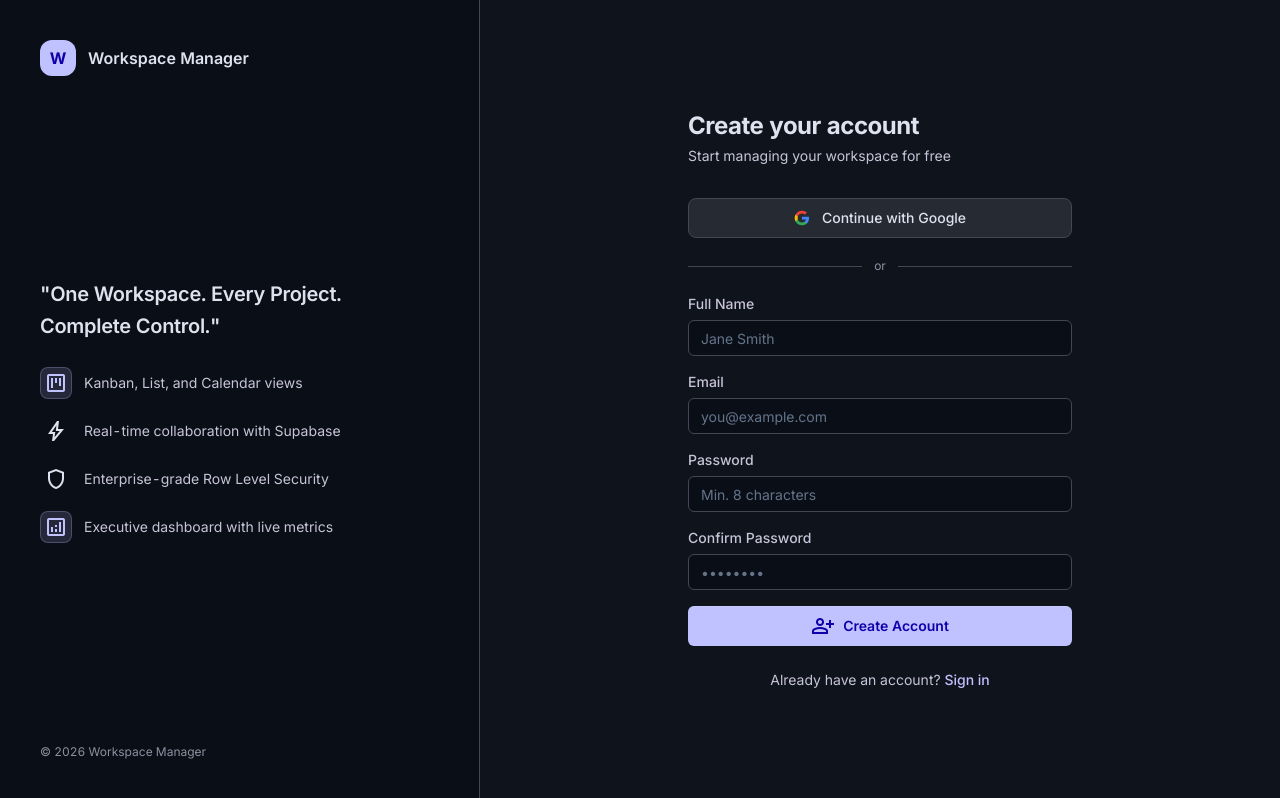
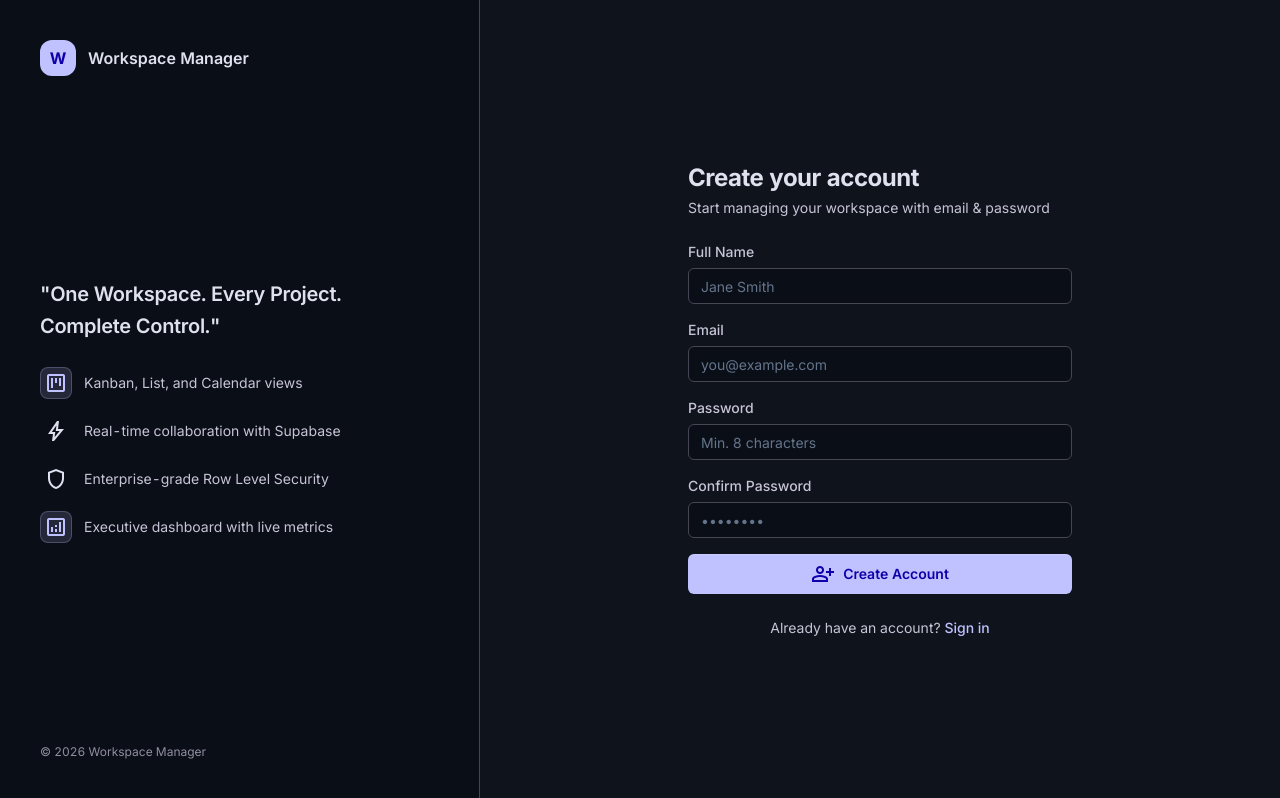
Before and after one commit to wasifalidev/Workspace-Hackathon, a Next.js app: page /register in a window 1280 px wide. Built offline with nearby package versions, Linux system fonts and the light colour scheme.

Commit message:
feat(auth): remove Google OAuth, enforce clean email/password auth and support Vercel callback

```diff
--- a/app/(auth)/login/page.tsx
+++ b/app/(auth)/login/page.tsx
@@ -27,15 +27,6 @@ export default function LoginPage() {
     router.refresh()
   }
 
-  async function handleGoogleLogin() {
-    const supabase = createClient()
-    const { error } = await supabase.auth.signInWithOAuth({
-      provider: 'google',
-      options: { redirectTo: `${window.location.origin}/auth/callback` },
-    })
-    if (error) toast.error('Google sign-in is not configured. Please use email/password.')
-  }
-
   return (
     <div className="w-full max-w-sm">
       {/* Logo mobile */}
@@ -48,34 +39,9 @@ export default function LoginPage() {
       <h1 className="text-2xl font-bold mb-1" style={{ color: "var(--color-on-surface)", letterSpacing: "-0.02em" }}>
         Welcome back
       </h1>
-      <p className="text-sm mb-8" style={{ color: "var(--color-on-surface-variant)" }}>
-        Sign in to your workspace
+      <p className="text-sm mb-6" style={{ color: "var(--color-on-surface-variant)" }}>
+        Sign in with your email and password
       </p>
-
-      {/* Google button */}
-      <button
-        onClick={handleGoogleLogin}
-        className="w-full flex items-center justify-center gap-3 h-10 rounded-lg text-sm font-medium mb-5 transition-colors"
-        style={{ background: "var(--color-surface-container-high)", border: "1px solid var(--color-outline-variant)", color: "var(--color-on-surface)" }}
-        type="button"
-      >
-        <svg className="w-4 h-4" viewBox="0 0 24 24" xmlns="http://www.w3.org/2000/svg">
-          <path fill="#4285F4" d="M22.56 12.25c0-.78-.07-1.53-.2-2.25H12v4.26h5.92c-.26 1.37-1.04 2.53-2.21 3.31v2.77h3.57c2.08-1.92 3.28-4.74 3.28-8.09z"/>
-          <path fill="#34A853" d="M12 23c2.97 0 5.46-.98 7.28-2.66l-3.57-2.77c-.98.66-2.23 1.06-3.71 1.06-2.86 0-5.29-1.93-6.16-4.53H2.18v2.84C3.99 20.53 7.7 23 12 23z"/>
-          <path fill="#FBBC05" d="M5.84 14.09c-.22-.66-.35-1.36-.35-2.09s.13-1.43.35-2.09V7.07H2.18C1.43 8.55 1 10.22 1 12s.43 3.45 1.18 4.93l2.85-2.22.81-.62z"/>
-          <path fill="#EA4335" d="M12 5.38c1.62 0 3.06.56 4.21 1.64l3.15-3.15C17.45 2.09 14.97 1 12 1 7.7 1 3.99 3.47 2.18 7.07l3.66 2.84c.87-2.6 3.3-4.53 6.16-4.53z"/>
-        </svg>
-        Continue with Google
-      </button>
-
-      <div className="relative mb-5">
-        <div className="absolute inset-0 flex items-center">
-          <div className="w-full" style={{ borderTop: "1px solid var(--color-outline-variant)" }}></div>
-        </div>
-        <div className="relative flex justify-center text-xs">
-          <span className="px-3" style={{ background: "var(--color-background)", color: "var(--color-outline)" }}>or</span>
-        </div>
-      </div>
 
       <form onSubmit={handleLogin} className="space-y-4">
         <div>
--- a/app/(auth)/register/page.tsx
+++ b/app/(auth)/register/page.tsx
@@ -43,15 +43,6 @@ export default function RegisterPage() {
     router.push('/login')
   }
 
-  async function handleGoogleLogin() {
-    const supabase = createClient()
-    const { error } = await supabase.auth.signInWithOAuth({
-      provider: 'google',
-      options: { redirectTo: `${window.location.origin}/auth/callback` },
-    })
-    if (error) toast.error('Google sign-in is not configured. Please use email/password.')
-  }
-
   return (
     <div className="w-full max-w-sm">
       <div className="lg:hidden flex items-center gap-2 mb-8">
@@ -62,30 +53,9 @@ export default function RegisterPage() {
       <h1 className="text-2xl font-bold mb-1" style={{ color: "var(--color-on-surface)", letterSpacing: "-0.02em" }}>
         Create your account
       </h1>
-      <p className="text-sm mb-8" style={{ color: "var(--color-on-surface-variant)" }}>
-        Start managing your workspace for free
+      <p className="text-sm mb-6" style={{ color: "var(--color-on-surface-variant)" }}>
+        Start managing your workspace with email &amp; password
       </p>
-
-      <button onClick={handleGoogleLogin} type="button"
-        className="w-full flex items-center justify-center gap-3 h-10 rounded-lg text-sm font-medium mb-5 transition-colors"
-        style={{ background: "var(--color-surface-container-high)", border: "1px solid var(--color-outline-variant)", color: "var(--color-on-surface)" }}>
-        <svg className="w-4 h-4" viewBox="0 0 24 24">
-          <path fill="#4285F4" d="M22.56 12.25c0-.78-.07-1.53-.2-2.25H12v4.26h5.92c-.26 1.37-1.04 2.53-2.21 3.31v2.77h3.57c2.08-1.92 3.28-4.74 3.28-8.09z"/>
-          <path fill="#34A853" d="M12 23c2.97 0 5.46-.98 7.28-2.66l-3.57-2.77c-.98.66-2.23 1.06-3.71 1.06-2.86 0-5.29-1.93-6.16-4.53H2.18v2.84C3.99 20.53 7.7 23 12 23z"/>
-          <path fill="#FBBC05" d="M5.84 14.09c-.22-.66-.35-1.36-.35-2.09s.13-1.43.35-2.09V7.07H2.18C1.43 8.55 1 10.22 1 12s.43 3.45 1.18 4.93l2.85-2.22.81-.62z"/>
-          <path fill="#EA4335" d="M12 5.38c1.62 0 3.06.56 4.21 1.64l3.15-3.15C17.45 2.09 14.97 1 12 1 7.7 1 3.99 3.47 2.18 7.07l3.66 2.84c.87-2.6 3.3-4.53 6.16-4.53z"/>
-        </svg>
-        Continue with Google
-      </button>
-
-      <div className="relative mb-5">
-        <div className="absolute inset-0 flex items-center">
-          <div className="w-full" style={{ borderTop: "1px solid var(--color-outline-variant)" }}></div>
-        </div>
-        <div className="relative flex justify-center text-xs">
-          <span className="px-3" style={{ background: "var(--color-background)", color: "var(--color-outline)" }}>or</span>
-        </div>
-      </div>
 
       <form onSubmit={handleRegister} className="space-y-4">
         <div>
--- a/app/auth/callback/route.ts
+++ b/app/auth/callback/route.ts
@@ -6,13 +6,18 @@ export async function GET(request: Request) {
   const code = searchParams.get('code')
   const next = searchParams.get('next') ?? '/dashboard'
 
+  // Forwarded host for Vercel production deployments
+  const forwardedHost = request.headers.get('x-forwarded-host')
+  const isLocalEnv = process.env.NODE_ENV === 'development'
+  const baseUrl = !isLocalEnv && forwardedHost ? `https://${forwardedHost}` : origin
+
   if (code) {
     const supabase = await createClient()
     const { error } = await supabase.auth.exchangeCodeForSession(code)
     if (!error) {
-      return NextResponse.redirect(`${origin}${next}`)
+      return NextResponse.redirect(`${baseUrl}${next}`)
     }
   }
 
-  return NextResponse.redirect(`${origin}/login?error=auth_callback_error`)
+  return NextResponse.redirect(`${baseUrl}/login?error=auth_callback_error`)
 }
```
